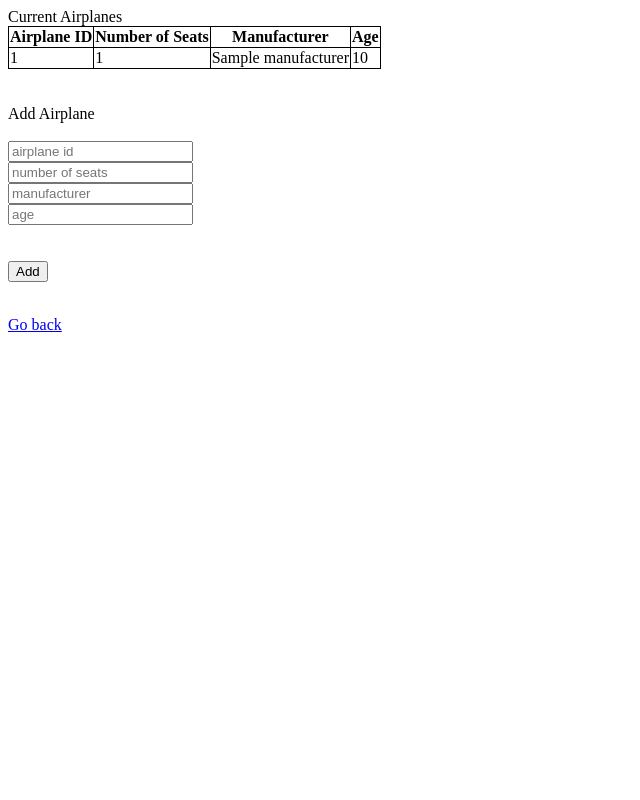
After one commit to alival000/cs3083-project, a Flask app: template templates/add_airplane.html in a window 1280 px wide. The commit adds this page. Shown: the whole page, without its empty margins (0-640 px from the left). Run offline with Flask 2, Linux system fonts and the light colour scheme; the template is opened without the code that fills it: most values are stand-ins (such as "Sample title", 1, 10 or a date in 2020).

Commit message:
added add airplane function

```diff
--- a/init1.py
+++ b/init1.py
@@ -299,6 +299,52 @@ def change_flight_status_confirmation():
     success = "Flight successfully changed"
     return render_template('change_flight.html', data=data, success=success)
 
+@app.route('/addAirplane')
+def add_airplane():
+    cursor = conn.cursor()
+
+    # find current staff' airline
+    query = "SELECT airline_name FROM airline_staff WHERE username = %s"
+    cursor.execute(query, session['username'])
+    data = cursor.fetchone()
+
+    # find airplanes owned by that airline
+    query = '''SELECT * FROM airplane WHERE owner = %s'''
+    cursor.execute(query, (data['airline_name']))
+    data = cursor.fetchall()
+
+    cursor.close()
+
+    return render_template('add_airplane.html', data=data)
+
+@app.route('/addAirplaneConfirmation', methods=['GET', 'POST'])
+def add_airplane_confirmation():
+    airplane_id = request.form['airplaneid']
+    seat_num = request.form['seatnum']
+    manufacturer = request.form['manufacturer']
+    age = request.form['age']
+
+    cursor = conn.cursor()
+
+    # find current staff' airline
+    query = "SELECT airline_name FROM airline_staff WHERE username = %s"
+    cursor.execute(query, session['username'])
+    data = cursor.fetchone()
+    airline_name = data['airline_name']
+
+    query = '''INSERT INTO airplane VALUES (%s, %s, %s, %s, %s)'''
+    cursor.execute(query, (airplane_id, airline_name, seat_num, manufacturer, age))
+    conn.commit()
+
+    # find airplanes owned by that airline
+    query = '''SELECT * FROM airplane WHERE owner = %s'''
+    cursor.execute(query, (airline_name))
+    data = cursor.fetchall()
+
+    cursor.close();
+    success = "Airplane inserted successfully"
+    return render_template('add_airplane.html', data=data, success=success)
+
 @app.route('/home')
 def home():
     username = session['username']
--- /dev/null
+++ b/templates/add_airplane.html
@@ -0,0 +1,56 @@
+<html xmlns="http://www.w3.org/1999/html" xmlns="http://www.w3.org/1999/html">
+<head>
+    <style>
+        table,
+        th,
+        tbody,
+        td {
+            border: 1px solid black;
+            border-collapse: collapse;
+        }
+    </style>
+</head>
+<body>
+
+    <label>Current Airplanes</label></br>
+    <table>
+        <thead><strong>
+            <tr>
+                <th>Airplane ID</th>
+                <th>Number of Seats</th>
+                <th>Manufacturer</th>
+                <th>Age</th>
+            </tr>
+        </strong></thead>
+        <tbody>
+        {% for line in data %}
+            <tr>
+                <td>{{line['Airplane_id']}}</td>
+                <td>{{line['Seat_num']}}</td>
+                <td>{{line['Manufacturer']}}</td>
+                <td>{{line['Age']}}</td>
+            </tr>
+        {% endfor %}
+        </tbody>
+    </table></br></br>
+
+<form action="/addAirplaneConfirmation" method="POST">
+    <label>Add Airplane</label></br></br>
+    <input type="text" name = "airplaneid" placeholder="airplane id" required/> </br>
+    <input type="number" name = "seatnum" placeholder="number of seats" required/> </br>
+    <input type="text" name = "manufacturer" placeholder="manufacturer" required/> </br>
+    <input type="number" name = "age" placeholder="age" required/> </br>
+ </br></br>
+
+	<input type="submit" value = "Add" /></br></br>
+
+	{% if error %}
+		<p class="error"><strong>Error:</strong> {{error}}</p>
+	{% endif %}
+    {% if success %}
+		<p ><strong>Success:</strong> {{success}}</p>
+	{% endif %}
+</form>
+<a href="/">Go back</a>
+</body>
+</html>
--- a/templates/home.html
+++ b/templates/home.html
@@ -27,6 +27,9 @@
 	<form action="/changeFlight" method="GET">
 		<button type="submit">Change Flight Status</button>
 	</form>
+	<form action="/addAirplane" method="GET">
+		<button type="submit">Add Airplane</button>
+	</form>
 {% endif %}
 
 <!-- Departures -->
```
